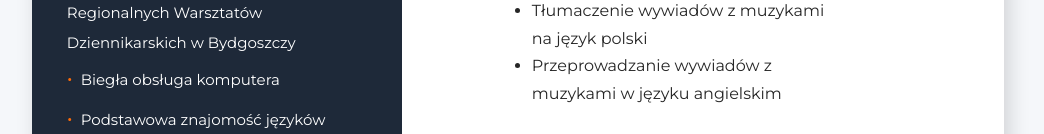
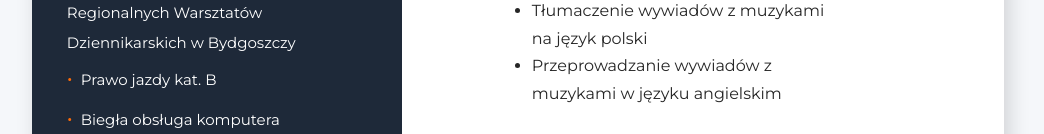
Before and after one commit to Karolgos/CV, a plain HTML site: page index.html in a window 1280 px wide. Shown: the part 818-952 px from the top of the page, without its empty margins (122-1166 px from the left). Drawn offline with Linux system fonts and the light colour scheme.

Commit message:
Update index.html

```diff
--- a/index.html
+++ b/index.html
@@ -49,6 +49,7 @@
               Dyplom ukończenia Międzyszkolnych Regionalnych Warsztatów
               Dziennikarskich w Bydgoszczy
             </li>
+            <li class="skills-item">Prawo jazdy kat. B</li>
             <li class="skills-item">Biegła obsługa komputera</li>
             <li class="skills-item">Podstawowa znajomość języków HTML i CSS</li>
           </ul>
```
